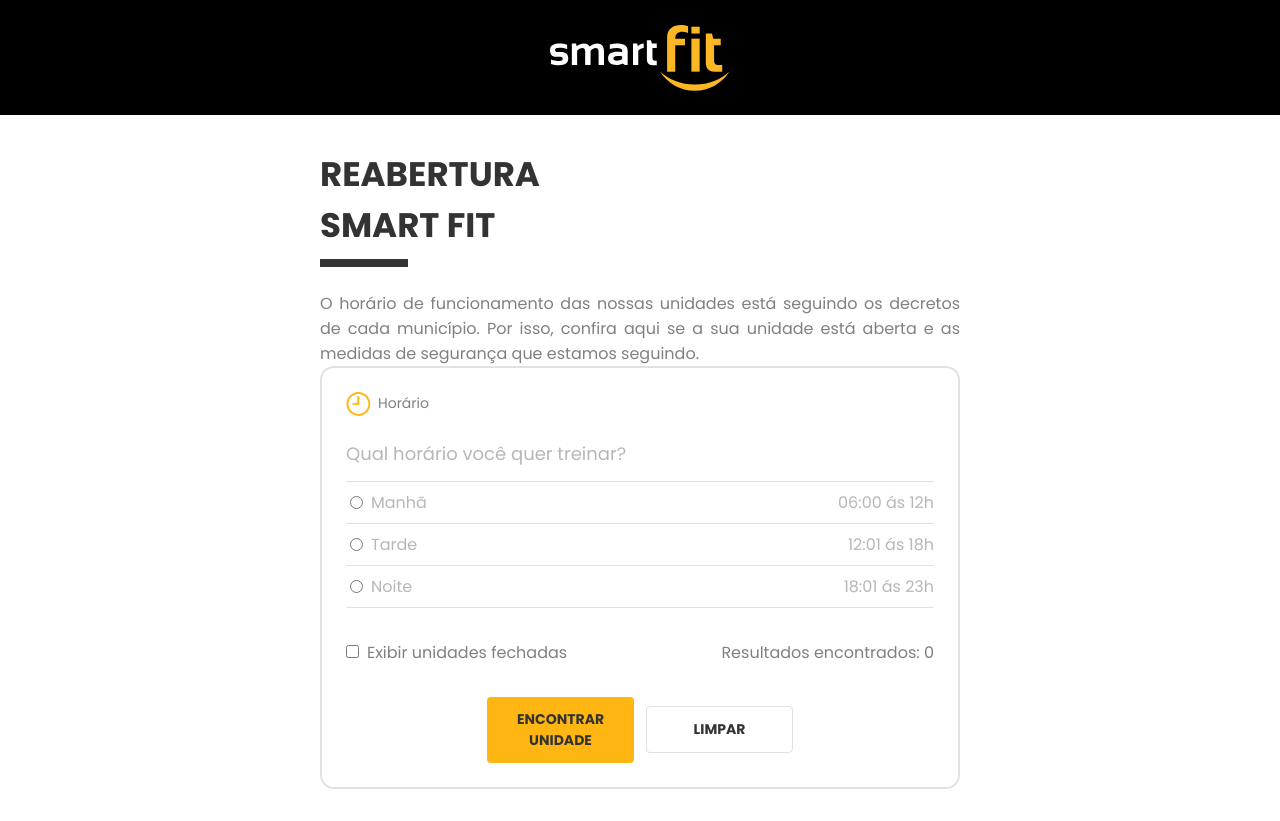
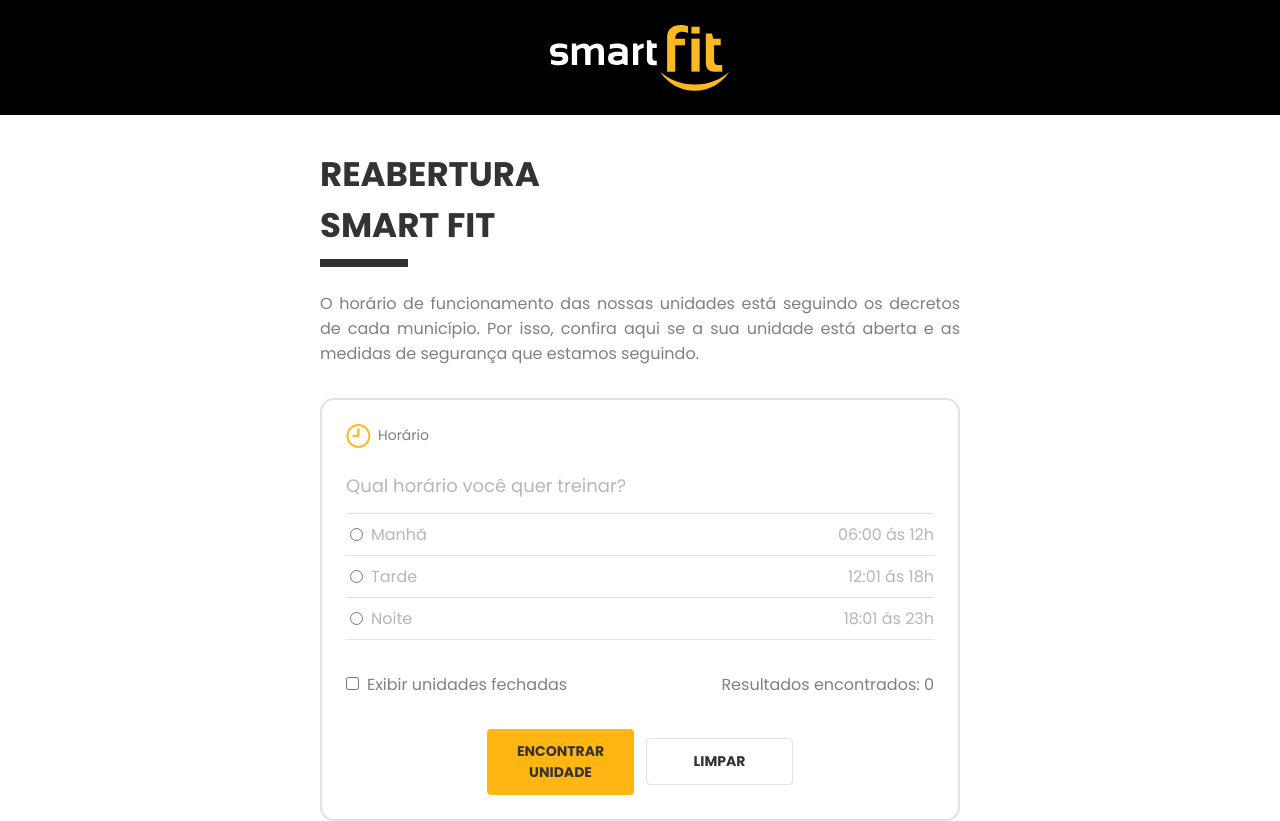
Before and after one commit to hrcules/desafio-smartfit, a React (Vite) app: page / in a window 1280 px wide. Before the commit the page ends 800 px from the top, so only its background shows below. Built offline with nearby package versions, Linux system fonts and the light colour scheme.

Commit message:
feat: add app container

```diff
--- a/src/App.tsx
+++ b/src/App.tsx
@@ -1,12 +1,14 @@
 import Forms from "./components/Forms";
 import Header from "./components/Header";
 
+import styles from "./styles/App.module.css";
+
 function App() {
   return (
-    <>
+    <div className={styles.appContainer}>
       <Header />
       <Forms />
-    </>
+    </div>
   );
 }
 
--- /dev/null
+++ b/src/styles/App.module.css
@@ -0,0 +1,8 @@
+.appContainer {
+  width: 100%;
+  height: 100%;
+
+  display: flex;
+  flex-direction: column;
+  gap: 32px;
+}
```
